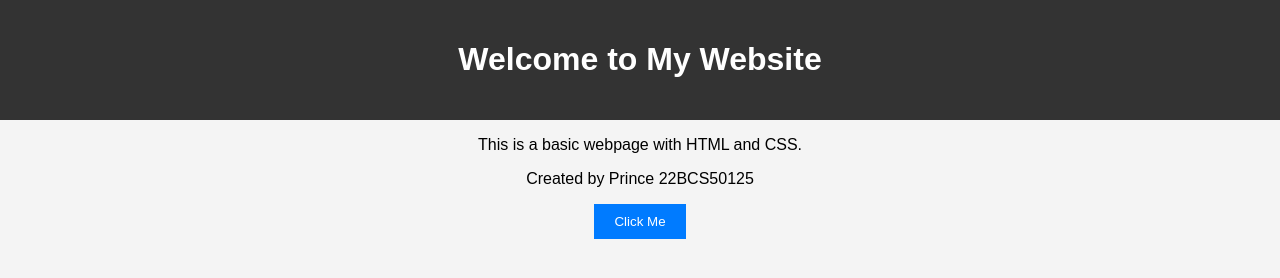
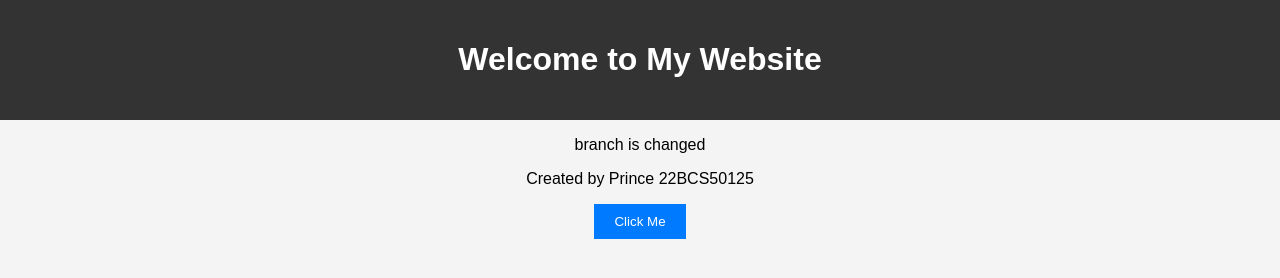
Before and after one commit to princework/gitpractice, a plain HTML site: page index.html in a window 1280 px wide. Drawn offline with Linux system fonts and the light colour scheme.

Commit message:
my first commit

```diff
--- a/index.html
+++ b/index.html
@@ -11,7 +11,7 @@
         <h1>Welcome to My Website</h1>
     </header>
     <section>
-        <p>This is a basic webpage with HTML and CSS.</p>
+        <p>branch is changed</p>
         <p>Created by Prince 22BCS50125</p>
         <button>Click Me</buttonGIT>
     </section>
```
